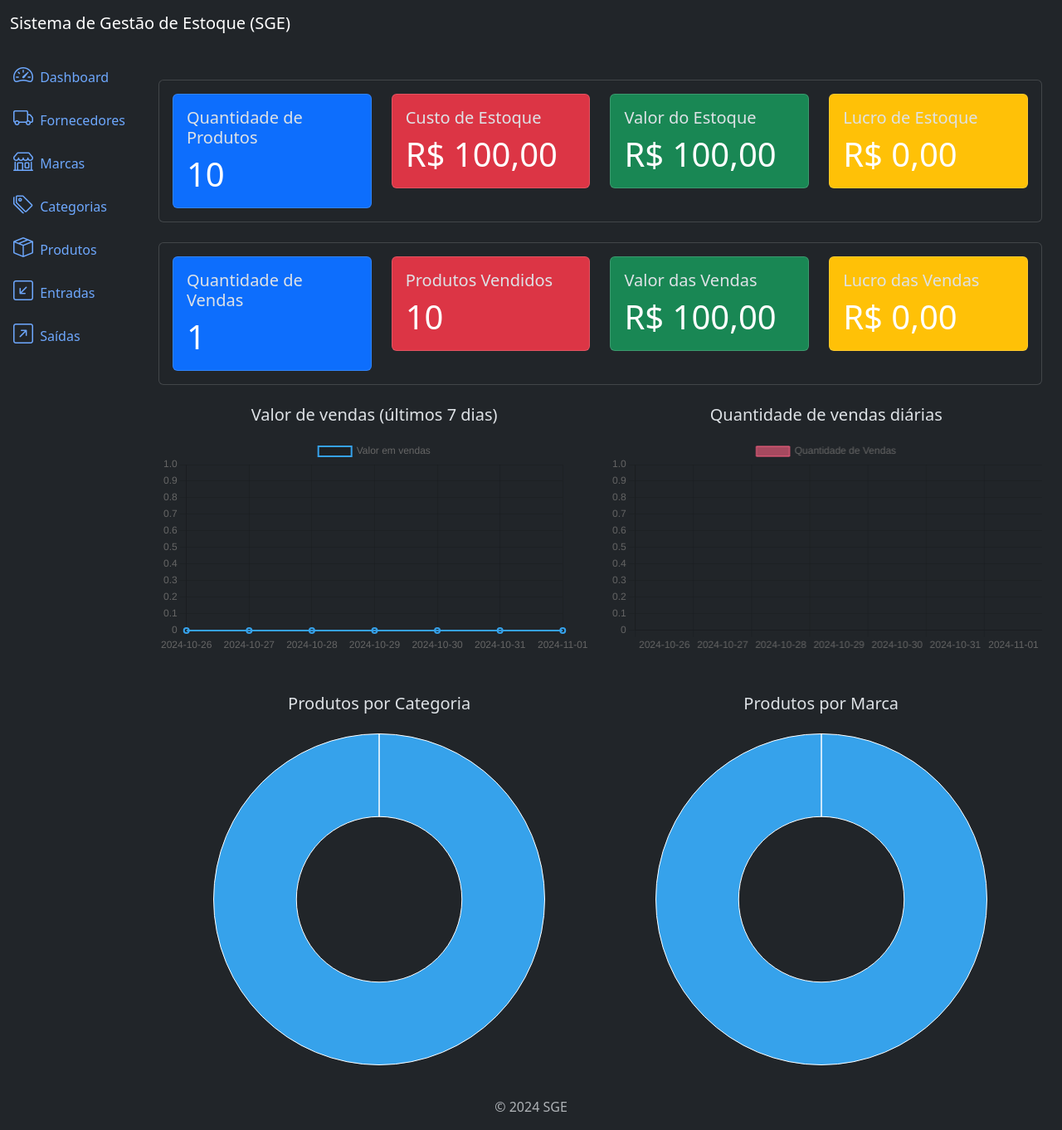
After one commit to wilsonritt/sge, a Django app: page / in a window 1280 px wide. The commit adds this page. Shown: the whole page at 83% size. Run offline with Django 5.2, Linux system fonts and the light colour scheme; tables that the repository leaves empty hold one stand-in row (values such as "Sample post").

Commit message:
added metrics dashboard to homepage

```diff
--- a/app/settings.py
+++ b/app/settings.py
@@ -110,9 +110,10 @@ AUTH_PASSWORD_VALIDATORS = [
 # Internationalization
 # https://docs.djangoproject.com/en/5.1/topics/i18n/
 
-LANGUAGE_CODE = 'en-us'
+LANGUAGE_CODE = 'pt-BR'
 
-TIME_ZONE = 'UTC'
+# TIME_ZONE = 'UTC'
+TIME_ZONE = 'America/Sao_Paulo'
 
 USE_I18N = True
 
--- /dev/null
+++ b/app/templates/components/_product_metrics.html
@@ -0,0 +1,43 @@
+<div class="card mt-4">
+  <div class="card-body">
+    <div class="row">
+
+      <div class="col-md-3">
+        <div class="card bg-primary">
+          <div class="card-body">
+            <h5 class="card-title">Quantidade de Produtos</h5>
+            <p class="card-text text-white font-weight-bold display-6">{{ product_metrics.total_quantity }}</p>
+          </div>
+        </div>
+      </div>
+
+      <div class="col-md-3">
+        <div class="card bg-danger">
+          <div class="card-body">
+            <h5 class="card-title">Custo de Estoque</h5>
+            <p class="card-text text-white font-weight-bold display-6">R$ {{ product_metrics.total_cost_price }}</p>
+          </div>
+        </div>
+      </div>
+
+      <div class="col-md-3">
+        <div class="card bg-success">
+          <div class="card-body">
+            <h5 class="card-title">Valor do Estoque</h5>
+            <p class="card-text text-white font-weight-bold display-6">R$ {{ product_metrics.total_selling_price }}</p>
+          </div>
+        </div>
+      </div>
+
+      <div class="col-md-3">
+        <div class="card bg-warning">
+          <div class="card-body">
+            <h5 class="card-title">Lucro de Estoque</h5>
+            <p class="card-text text-white font-weight-bold display-6">R$ {{ product_metrics.total_profit }}</p>
+          </div>
+        </div>
+      </div>
+
+    </div>
+  </div>
+</div>
--- /dev/null
+++ b/app/templates/components/_sales_metrics.html
@@ -0,0 +1,43 @@
+<div class="card mt-4">
+  <div class="card-body">
+    <div class="row">
+
+      <div class="col-md-3">
+        <div class="card bg-primary">
+          <div class="card-body">
+            <h5 class="card-title">Quantidade de Vendas</h5>
+            <p class="card-text text-white font-weight-bold display-6">{{ sales_metrics.total_sales }}</p>
+          </div>
+        </div>
+      </div>
+
+      <div class="col-md-3">
+        <div class="card bg-danger">
+          <div class="card-body">
+            <h5 class="card-title">Produtos Vendidos</h5>
+            <p class="card-text text-white font-weight-bold display-6">{{ sales_metrics.total_products_sold }}</p>
+          </div>
+        </div>
+      </div>
+
+      <div class="col-md-3">
+        <div class="card bg-success">
+          <div class="card-body">
+            <h5 class="card-title">Valor das Vendas</h5>
+            <p class="card-text text-white font-weight-bold display-6">R$ {{ sales_metrics.total_sales_value }}</p>
+          </div>
+        </div>
+      </div>
+
+      <div class="col-md-3">
+        <div class="card bg-warning">
+          <div class="card-body">
+            <h5 class="card-title">Lucro das Vendas</h5>
+            <p class="card-text text-white font-weight-bold display-6">R$ {{ sales_metrics.total_sales_profit }}</p>
+          </div>
+        </div>
+      </div>
+
+    </div>
+  </div>
+</div>
--- a/app/templates/components/_sidebar.html
+++ b/app/templates/components/_sidebar.html
@@ -8,7 +8,7 @@
         <div class="collapse d-sm-block" id="menuCollapse">
           <ul class="nav flex-column align-items-start" id="menu">
             <li>
-              <a href="#" class="nav-link px-0 align-middle">
+              <a href="{% url 'home' %}" class="nav-link px-0 align-middle">
                 <i class="bi bi-speedometer2 fs-4"></i>
                 <span class="ms-1">Dashboard</span>
               </a>
--- /dev/null
+++ b/app/templates/home.html
@@ -0,0 +1,140 @@
+{% extends 'base.html' %}
+
+{% block title %}
+  SGE - Home
+{% endblock %}
+
+{% block content %}
+  {% include 'components/_product_metrics.html' %}
+  {% include 'components/_sales_metrics.html' %}
+
+  <script src="https://cdn.jsdelivr.net/npm/chart.js"></script>
+
+  <div class="row mt-4 justify-content-center">
+
+    <div class="col-md-6 text-center">
+      <h5 class="text-center mb-3">Valor de vendas (últimos 7 dias)</h5>
+      <canvas id="dailySalesChart"></canvas>
+    </div>
+
+    <div class="col-md-6 text-center">
+      <h5 class="text-center mb-3">Quantidade de vendas diárias</h5>
+      <canvas id="dailySalesQuantityChart"></canvas>
+    </div>
+
+    <div class="row mt-5 justify-content-center">
+      <div class="col-md-6 text-center">
+          <h5 class="mb-3">Produtos por Categoria</h5>
+          <div class="mb-4"></div>
+          <div class="embed-responsive embed-responsive-1by1" style="width: 400px; display: inline-block;">
+            <canvas id="productByCategoryChart" class="embed-responsive-item"></canvas>
+          </div>
+      </div>
+
+      <div class="col-md-6 text-center">
+          <h5 class="mb-3">Produtos por Marca</h5>
+          <div class="mb-4"></div>
+          <div style="width: 400px; display: inline-block;">
+            <canvas id="productByBrandChart" class="embed-responsive-item"></canvas>
+          </div>
+      </div>
+    </div>
+    <script>
+      document.addEventListener("DOMContentLoaded", function() {
+        var dailySalesData = JSON.parse('{{ daily_sales_data|safe }}');
+        var dailySalesQuantityData = JSON.parse('{{ daily_sales_quantity_data|safe }}');
+
+        var ctxDailySales = document.getElementById('dailySalesChart').getContext('2d');
+        var dailySalesChart = new Chart(ctxDailySales, {
+          type: 'line',
+          data: {
+            labels: dailySalesData.dates,
+            datasets: [{
+              label: 'Valor em vendas',
+              data: dailySalesData.values,
+              fill: false,
+              borderColor: 'rgba(54, 162, 235, 1)',
+              borderWidth: 2,
+              tension: 0.5
+            }]
+          },
+          options: {
+            scales: {
+              y: {
+                beginAtZero: true
+              }
+            }
+          }
+        });
+
+        var ctxDailySalesQuantity = document.getElementById('dailySalesQuantityChart').getContext('2d');
+        var dailySalesQuantityChart = new Chart(ctxDailySalesQuantity, {
+          type: 'bar',
+          data: {
+            labels: dailySalesQuantityData.dates,
+            datasets: [{
+              label: 'Quantidade de Vendas',
+              data: dailySalesQuantityData.values,
+              backgroundColor: 'rgba(255, 99, 132, 0.6)',
+              borderColor: 'rgba(255, 99, 132, 1)',
+              borderWidth: 1
+            }]
+          },
+          options: {
+            scales: {
+              y: {
+                beginAtZero: true
+              }
+            }
+          }
+        });
+      });
+    </script>
+
+    <script>
+      document.addEventListener("DOMContentLoaded", function() {
+        var productCountByCategory = JSON.parse('{{ product_count_by_category|safe }}');
+        var productCountByBrand = JSON.parse('{{ product_count_by_brand|safe }}');
+
+        var ctxCategory = document.getElementById('productByCategoryChart').getContext('2d');
+        var productByCategoryChart = new Chart(ctxCategory, {
+          type: 'doughnut',
+          data: {
+            labels: Object.keys(productCountByCategory),
+            datasets: [{
+              data: Object.values(productCountByCategory),
+              borderWidth: 1
+            }]
+          },
+          options: {
+            plugins: {
+              legend: {
+                display: false
+              },
+            }
+          }
+        });
+
+        var ctxBrand = document.getElementById('productByBrandChart').getContext('2d');
+        var productByBrandChart = new Chart(ctxBrand, {
+          type: 'doughnut',
+          data: {
+            labels: Object.keys(productCountByBrand),
+            datasets: [{
+              data: Object.values(productCountByBrand),
+              borderWidth: 1
+            }]
+          },
+          options: {
+            plugins: {
+              legend: {
+                display: false
+              },
+            }
+          }
+        });
+      });
+    </script>
+  </div>
+
+{% endblock%}
--- a/app/urls.py
+++ b/app/urls.py
@@ -1,8 +1,11 @@
 from django.contrib import admin
 from django.urls import path, include
+from . import views
 
 urlpatterns = [
     path('admin/', admin.site.urls),
+
+    path('', views.home, name='home'),
 
     path('', include('brands.urls')),
     path('', include('categories.urls')),
--- /dev/null
+++ b/app/views.py
@@ -0,0 +1,23 @@
+import json
+from django.shortcuts import render
+from . import metrics
+
+
+def home(request):
+    product_metrics = metrics.get_product_metrics()
+    sales_metrics = metrics.get_sales_metrics()
+    daily_sales_data = metrics.get_daily_sales_data()
+    daily_sales_quantity_data = metrics.get_daily_sales_quantity_data()
+    graphic_product_category_metric = metrics.get_graphic_product_category_metric()
+    graphic_product_brand_metric = metrics.get_graphic_product_brand_metric()
+
+    context = {
+        'product_metrics': product_metrics,
+        'sales_metrics': sales_metrics,
+        'daily_sales_data': json.dumps(daily_sales_data),
+        'daily_sales_quantity_data': json.dumps(daily_sales_quantity_data),
+        'product_count_by_category': json.dumps(graphic_product_category_metric),
+        'product_count_by_brand': json.dumps(graphic_product_brand_metric)
+    }
+
+    return render(request, 'home.html', context)
--- a/outflows/templates/outflow_list.html
+++ b/outflows/templates/outflow_list.html
@@ -5,6 +5,10 @@ SGE - Saídas
 {% endblock %}
 
 {% block content %}
+
+{% include 'components/_sales_metrics.html' %}
+
+<div class="mb-4"></div>
 
 <div class="row mb-3">
   <div class="col-md-6">
--- a/products/templates/product_list.html
+++ b/products/templates/product_list.html
@@ -5,6 +5,10 @@ SGE - Produtos
 {% endblock %}
 
 {% block content %}
+
+{% include 'components/_product_metrics.html' %}
+
+<div class="mb-4"></div>
 
 <div class="row mb-3">
   <div class="col-md-6">
--- a/products/views.py
+++ b/products/views.py
@@ -3,6 +3,8 @@ from django.views.generic import ListView, CreateView, DetailView, UpdateView, D
 from . import models, forms
 from categories.models import Category
 from brands.models import Brand
+from app import metrics
+
 
 class ProductListView(ListView):
     model = models.Product
@@ -35,6 +37,7 @@ class ProductListView(ListView):
         context = super().get_context_data(**kwargs)
         context['categories'] = Category.objects.all()
         context['brands'] = Brand.objects.all()
+        context['product_metrics'] = metrics.get_product_metrics()
 
         return context
 
```
Also changed, not shown: app/metrics.py (added, +78 -0 lines), outflows/views.py (+7 -0 lines).
